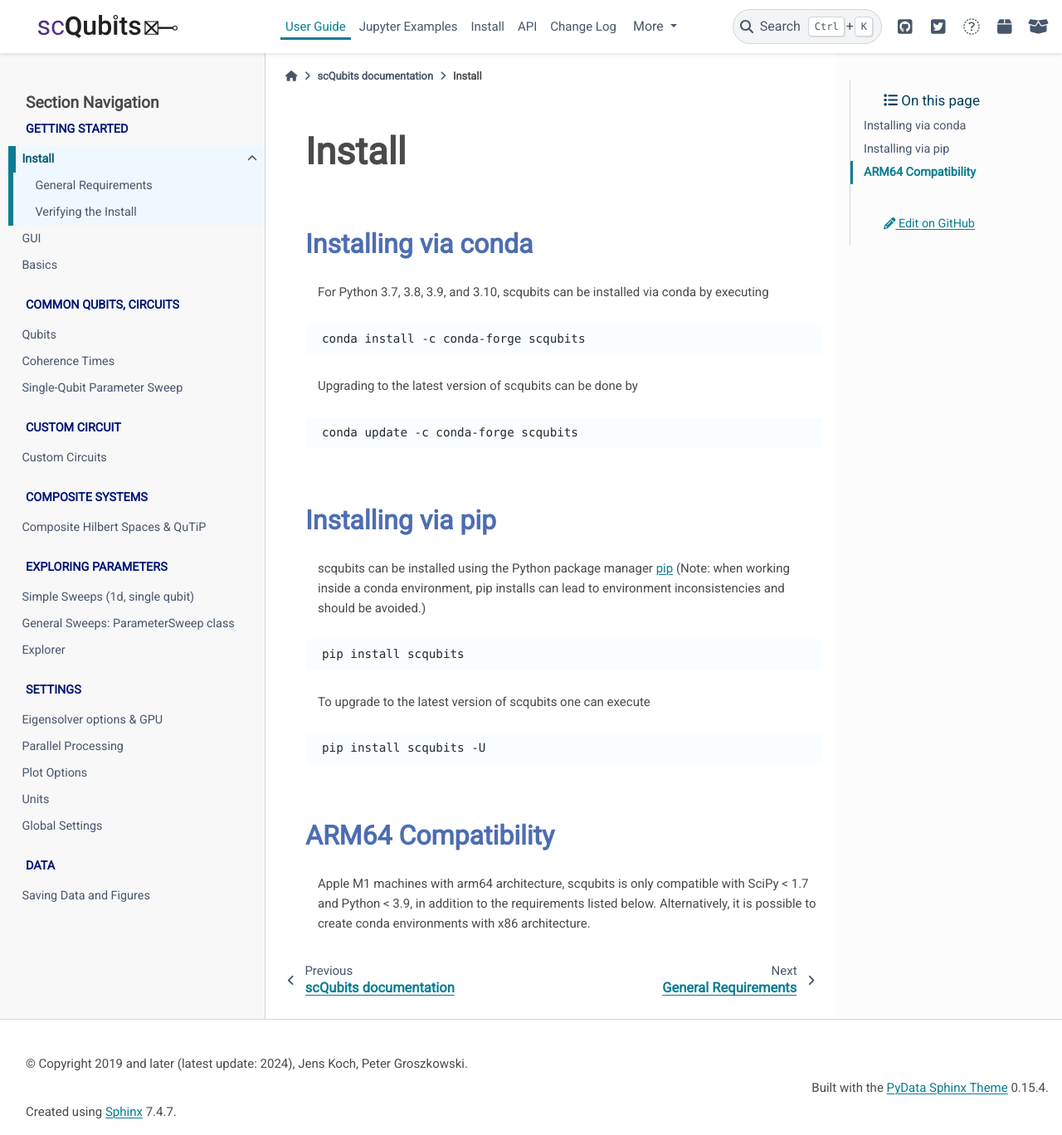
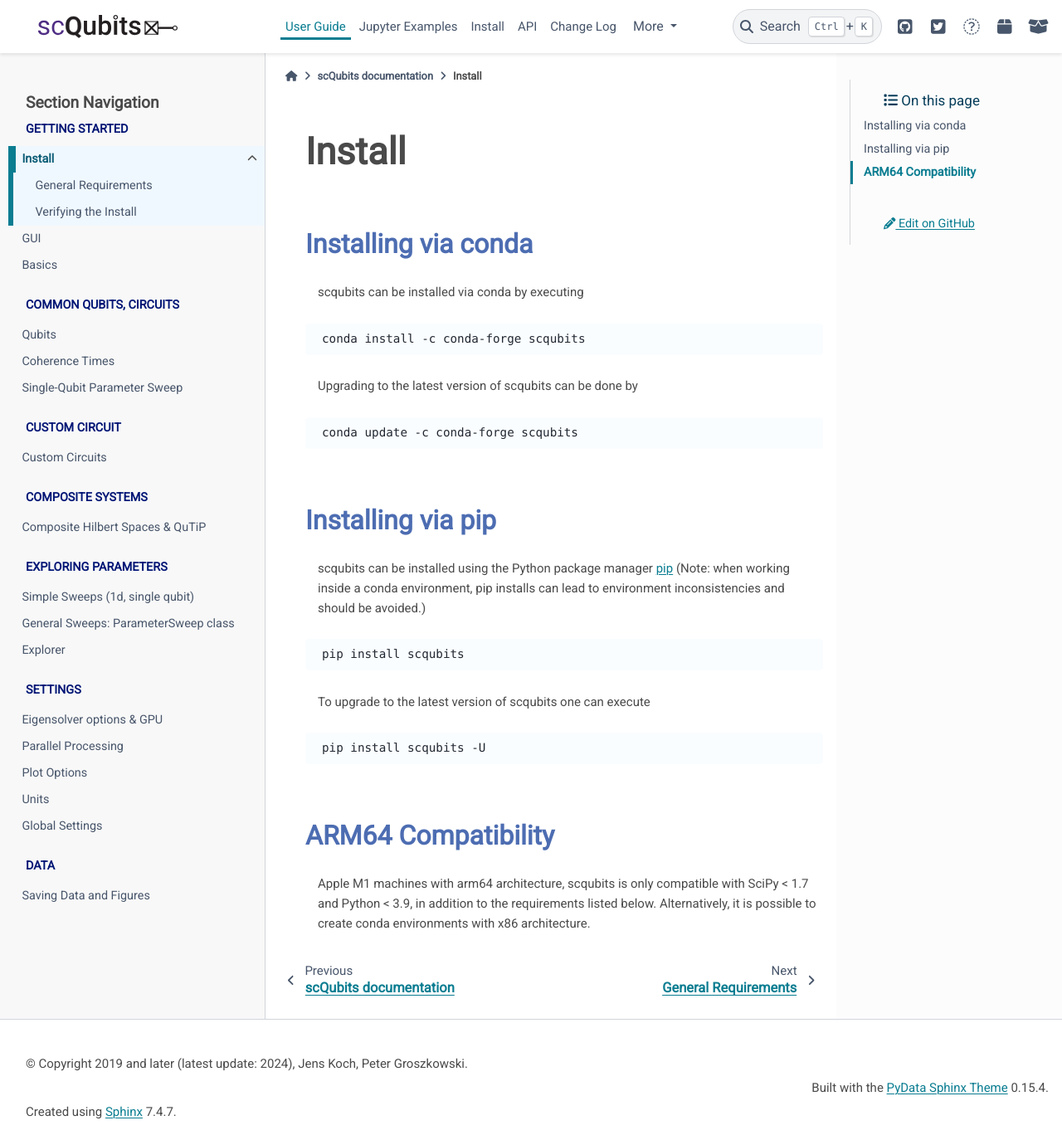
Before and after one commit to scqubits/scqubits-doc, a Sphinx documentation site: the page built from docs/source/installation.rst, in a window 1280 px wide and 1368 px high. Shown: the whole window at 83% size. Built offline with Sphinx 7.4.7 and the PyData theme 0.15.4, drawn with Linux system fonts in a browser that asks for light colours; pages that are not in the unit, such as notebooks, are missing from menus.

Commit message:
cleanup python versions info in installation directions

```diff
--- a/docs/source/installation.rst
+++ b/docs/source/installation.rst
@@ -13,7 +13,7 @@ Install
 Installing via conda
 ====================
 
-For Python 3.7, 3.8, 3.9, and 3.10, scqubits can be installed via conda by executing
+scqubits can be installed via conda by executing
 
 .. code-block:: bash
 
```
